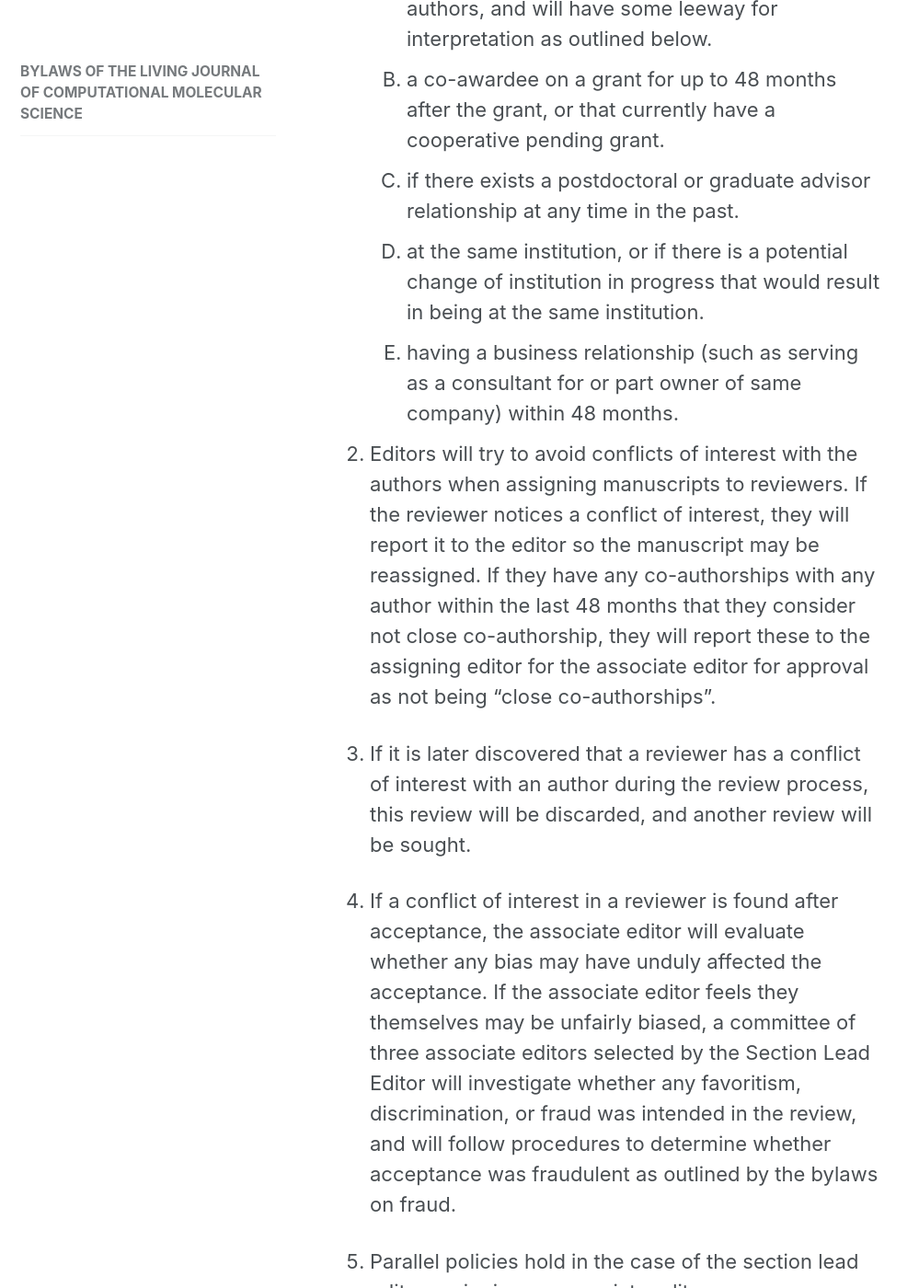
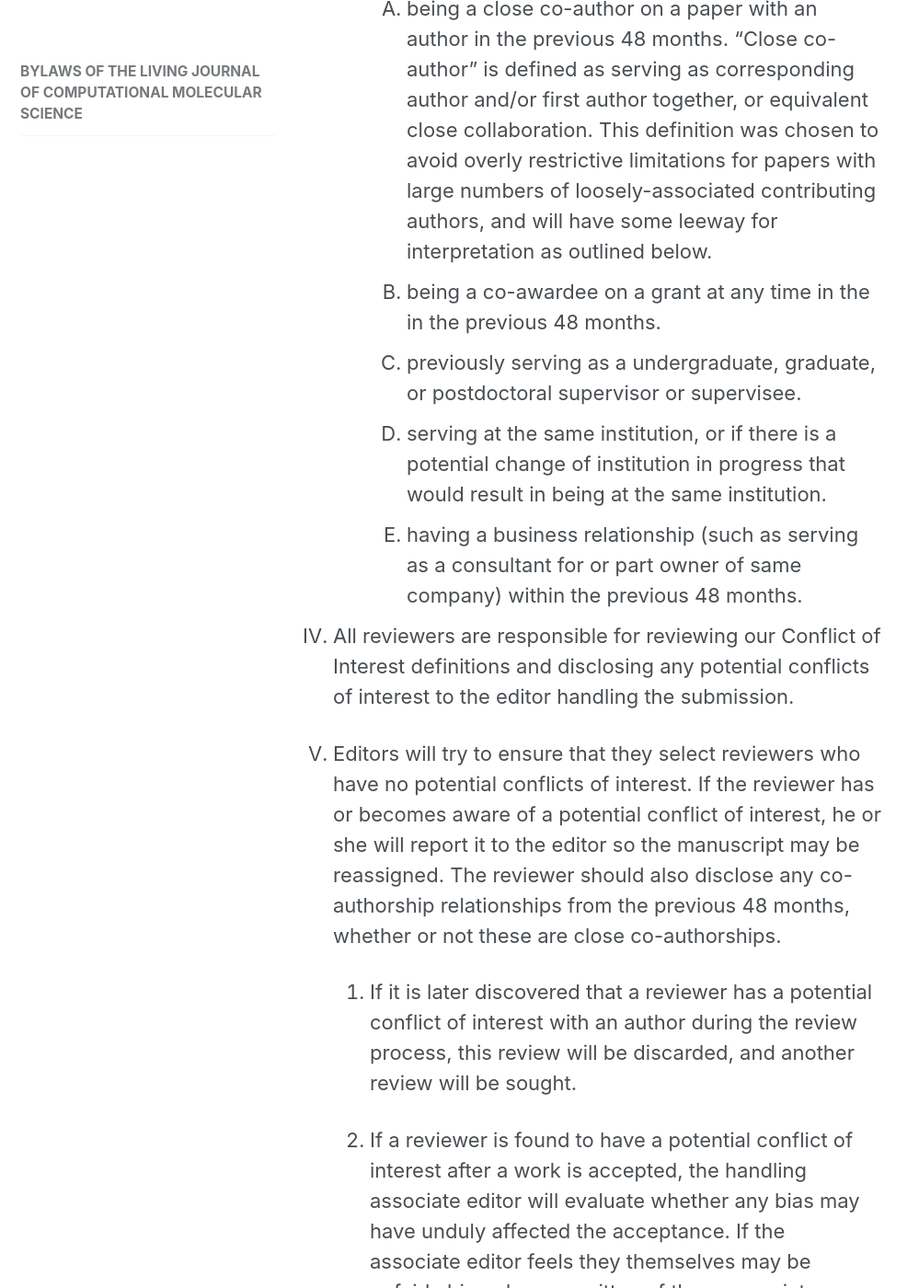
Before and after one commit to livecomsjournal/livecomsjournal.github.io, a Jekyll site: the page built from _editorial_policies/01_bylaws.md, in a window 1280 px wide and 1400 px high, scrolled down 4461 px. Shown: the whole window at 92% size, without its empty margins (0-999 px from the left). Built offline with Jekyll 4.4.1, drawn with Linux system fonts in a browser that asks for light colours; some of the changed text lies outside the part shown.

Commit message:
Migrate to "potential conflict" rather than "conflict" terminology

```diff
--- a/_editorial_policies/01_bylaws.md
+++ b/_editorial_policies/01_bylaws.md
@@ -86,32 +86,33 @@ permalink: /policies/livecoms_bylaws/
          such as a 12 hour window.
 
 1. Conflicts of interest
-   1. A 'conflict of interest' is defined as any of:
-      1. being a close co-author on a paper together for up to 48 months after publication. "Close co-author" is defined as serving as corresponding author and/or first author together, or equivalent close collaboration.  This definition was chosen to avoid overly restrictive limitations for papers with large numbers of loosely-associated contributing authors, and will have some leeway for interpretation as outlined below.
-      1. a co-awardee on a grant for up to 48 months after the grant, or that currently have a cooperative pending grant.
-      1. if there exists a postdoctoral or graduate advisor relationship at any time in the past.
-      1. at the same institution, or if there is a potential change of institution in progress that would result in being at the same institution.
-      1. having a business relationship (such as serving as a consultant for or part owner of same company) within 48 months.
+   1. A potential "conflict of interest" is a circumstance which might affect one's ability to provide a fair and objective evaluation of a work, or which might reasonably be seen as having a likelihood of doing so by an independent outside observer. When in doubt, potential conflicts of interest should always be disclosed. Common causes of conflicts of interest, for reviewers and editors, include:
+      1. being a close co-author on a paper with an author in the previous 48 months. "Close co-author" is defined as serving as corresponding author and/or first author together, or equivalent close collaboration.  This definition was chosen to avoid overly restrictive limitations for papers with large numbers of loosely-associated contributing authors, and will have some leeway for interpretation as outlined below.
+      1. being a co-awardee on a grant at any time in the in the previous 48 months.
+      1. previously serving as a undergraduate, graduate, or postdoctoral supervisor or supervisee.
+      1. serving at the same institution, or if there is a potential change of institution in progress that would result in being at the same institution.
+      1. having a business relationship (such as serving as a consultant for or part owner of same company) within the previous 48 months.
+  1. All reviewers are responsible for reviewing our Conflict of Interest definitions and disclosing any potential conflicts of interest to the editor handling the submission.
 
-   1. Editors will try to avoid conflicts of interest with the authors when assigning manuscripts to reviewers.  If the reviewer notices a conflict of interest, they will report it to the editor so the manuscript may be reassigned. If they have any co-authorships with any author within the last 48 months that they consider not close co-authorship, they will report these to the assigning editor for the associate editor for approval as not being "close co-authorships".
+  1. Editors will try to ensure that they select reviewers who have no potential conflicts of interest.  If the reviewer has or becomes aware of a potential conflict of interest, he or she will report it to the editor so the manuscript may be reassigned. The reviewer should also disclose any co-authorship relationships from the previous 48 months, whether or not these are close co-authorships.
 
-   1. If it is later discovered that a reviewer has a conflict of interest with an author during the review process, this review will be discarded, and another review will be sought.
+     1. If it is later discovered that a reviewer has a potential conflict of interest with an author during the review process, this review will be discarded, and another review will be sought.
 
-   1. If a conflict of interest in a reviewer is found after acceptance, the associate editor will evaluate whether any bias may have unduly affected the acceptance. If the associate editor feels they themselves may be unfairly biased, a committee of three associate editors selected by the Section Lead Editor will investigate whether any favoritism, discrimination, or fraud was intended in the review, and will follow procedures to determine whether acceptance was fraudulent as outlined by the bylaws on fraud.
+     1. If a reviewer is found to have a potential conflict of interest after a work is accepted, the handling associate editor will evaluate whether any bias may have unduly affected the acceptance. If the associate editor feels they themselves may be unfairly biased, a committee of three associate editors selected by the Section Lead Editor will investigate whether any favoritism, discrimination, or fraud was intended in the review, and will follow procedures to determine whether acceptance was fraudulent as outlined by the bylaws on fraud.
 
    1. Parallel policies hold in the case of the section lead editor assigning an associate editor a paper.
-      1. Section lead editors will try to not assign given conflicts of interest, and associate editors will notify section lead editors if they are assigned a manuscript with which they have a conflict of interest.
+      1. Section lead editors will try to not assign to editors who have potential conflicts of interest, and associate editors will notify section lead editors if they are assigned a manuscript which raises potential conflict of interest concerns.
       1. Co-authorships that are not considered close will be reported to the section lead editors.
-      1. If conflicts of interest with the associate editor are later discovered, the manuscript will be assigned by he section lead editor to another associate editor, who will evaluate whether new reviewers should be invited.
-      1. If a conflict of interest is found after acceptance, the section lead editor will evaluate whether bias may have unduly affected the acceptance. If so, a similar committee of three associate editors will investigate if the acceptance was fraudulent.
+      1. If an associate editor is later discovered to have a potential conflict of interest, the manuscript will be assigned by he section lead editor to another associate editor, who will evaluate whether new reviewers should be invited.
+      1. If a potential conflict of interest is found after acceptance, the section lead editor will evaluate whether bias may have unduly affected the acceptance. If so, a similar committee of three associate editors will investigate if the acceptance was fraudulent.
 
-   1. If a Section Lead Editor has a conflict of interest with a manuscript, the
+   1. If a Section Lead Editor has a potential conflict of interest involving a submission, the
 assignment to Associate Editors will be made by another Section Lead
 Editor.  The order of reassignment will be cyclic; if Lead Section Editor A has a
 conflict, it will got to Lead Section Editor B, unless they also have
-a conflict, in which case it will go to C, and so on, returning to A
+a potential conflict, in which case it will go to C, and so on, returning to A
 when the sections are exhausted. In the case that all of the section lead
-editors have conflicts, the Managing Editors will select an associate editor to assign an associate editor.
+editors have potential conflicts, the Managing Editors will select an associate editor to assign an associate editor, with the order rotating as follows:
       1. Comparison of Molecular Simulation Package Editor
       1. Tutorials Editor
       1. Best Practices Editor
```
